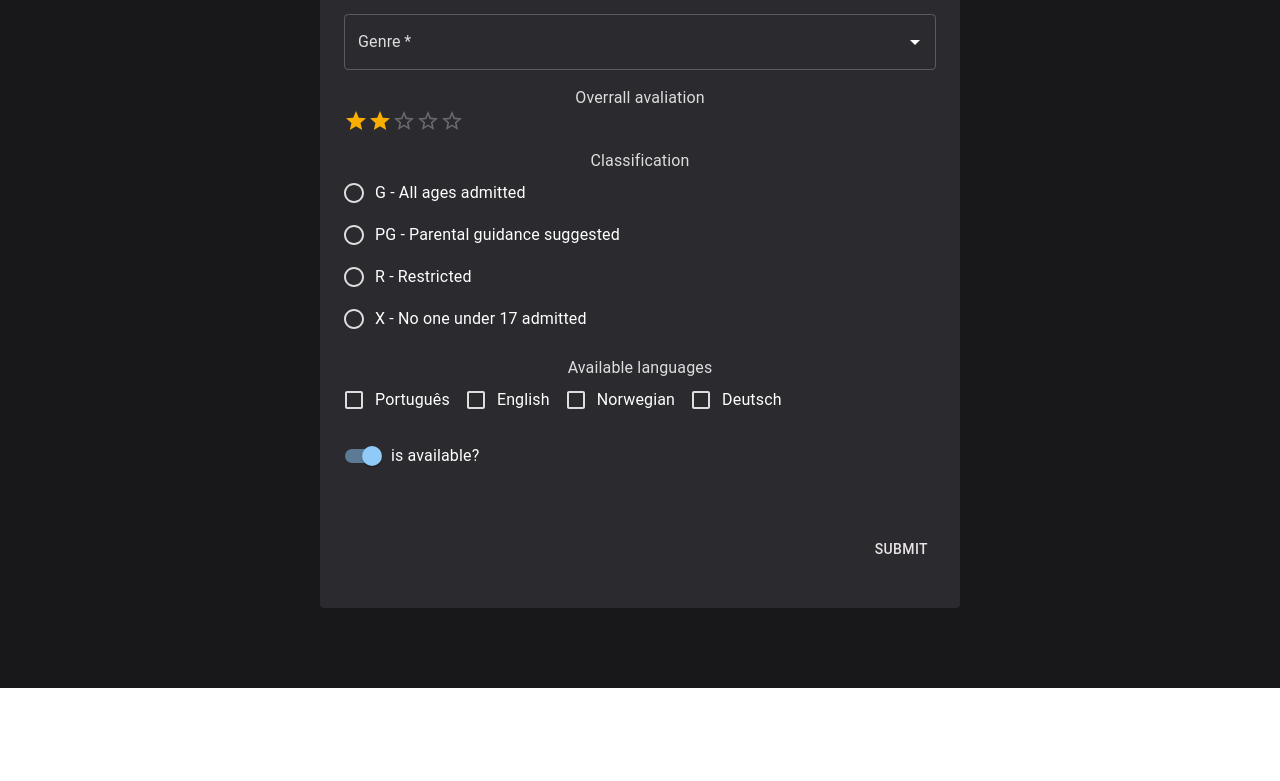
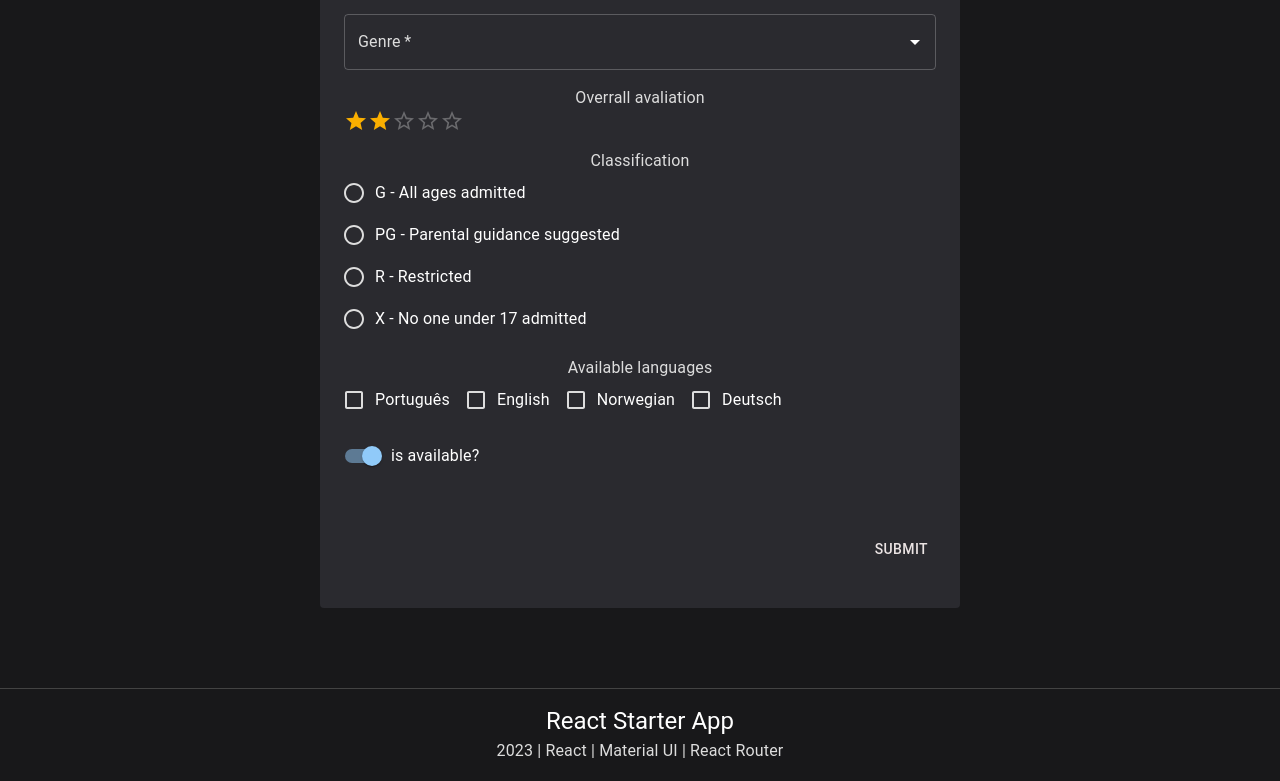
Before and after one commit to leonardo-mayrink-dev/lagoinha-jobs, a React (Vite) app: page /empresa in a window 1280 px wide. Shown: the part 218-999 px from the top of the page. Before the commit the page ends 906 px from the top, so only its background shows below. Built offline with nearby package versions, Linux system fonts and the light colour scheme.

Commit message:
adding new logo and first version of a footer

```diff
--- a/src/App.tsx
+++ b/src/App.tsx
@@ -2,10 +2,11 @@ import { createContext, useMemo, useState } from "react";
 import { BrowserRouter } from "react-router-dom";
 import "./App.css";
 import { Router } from "./router";
-import { ThemeProvider } from "@mui/material";
+import { Box, Container, Divider, Grid, ThemeProvider, Typography } from "@mui/material";
 import { ThemeContext, getTheme } from "./Theme";
 import { CustomDrawer } from "./components/CustomDrawer/CustomDrawer";
 import CustomAppBar from "./components/CustomAppBar/CustomAppBar";
+import CustomFooter from "./components/CustomFooter/CustomFooter";
 
 function App() {
   const [mode, setMode] = useState<"light" | "dark">("dark");
@@ -40,6 +41,8 @@ function App() {
             />
             <Router />
           </BrowserRouter>
+          <Divider />
+          <CustomFooter />
         </div>
       </ThemeProvider>
     </ThemeContext.Provider>
--- a/src/components/CustomAppBar/CustomAppBar.tsx
+++ b/src/components/CustomAppBar/CustomAppBar.tsx
@@ -11,7 +11,8 @@ import { LoginForm } from "../CustomForm/LoginForm";
 import { ThemeContext, getTheme } from "../../Theme";
 import { LogoDev, Padding } from "@mui/icons-material";
 import { Container } from "@mui/material";
-import logoImg from '../../assets/LagoinhaNiteroi_Branco-1536x864.png';
+import logoImgBranco from '../../assets/LagoinhaNiteroi_Branco-1536x864.png';
+import logoImgPreto from '../../assets/LagoinhaNiteroi_Preto-1536x864.png';
 
 export default function CustomAppBar({
   drawerHandler,
@@ -62,7 +63,8 @@ export default function CustomAppBar({
               alignItems={'end'}
               flexDirection={'row'}
             >
-              <img src={logoImg} alt="Conexão RH - Lagoinha" style={{ width: "140px", height: "60px" }} />
+              {/* <img src={logoImgBranco} alt="Conexão RH - Lagoinha" style={{ width: "140px", height: "60px" }} /> */}
+              <img src={mode === "light" ? logoImgPreto : logoImgBranco} alt="Conexão RH - Lagoinha" style={{ width: "140px", height: "60px" }} />
 
             </Box>
 
--- /dev/null
+++ b/src/components/CustomFooter/CustomFooter.tsx
@@ -0,0 +1,32 @@
+import { useContext, useState } from "react";
+import { Box, Container, Grid, Typography } from "@mui/material";
+
+
+export default function CustomFooter() {
+    return (
+        <Box
+            sx={{
+                width: "100%",
+                height: "auto",
+                backgroundColor: "background.main",
+                paddingTop: "1rem",
+                paddingBottom: "1rem",
+            }}
+        >
+            <Container maxWidth="lg">
+                <Grid container direction="column" alignItems="center">
+                    <Grid item xs={12}>
+                        <Typography color="text.primary" variant="h5">
+                            React Starter App
+                        </Typography>
+                    </Grid>
+                    <Grid item xs={12}>
+                        <Typography color="text.secondary" variant="subtitle1">
+                            {`${new Date().getFullYear()} | React | Material UI | React Router`}
+                        </Typography>
+                    </Grid>
+                </Grid>
+            </Container>
+        </Box>
+    );
+}
```
Also changed, not shown: src/assets/LagoinhaNiteroi_Preto-1536x864.png (added).
